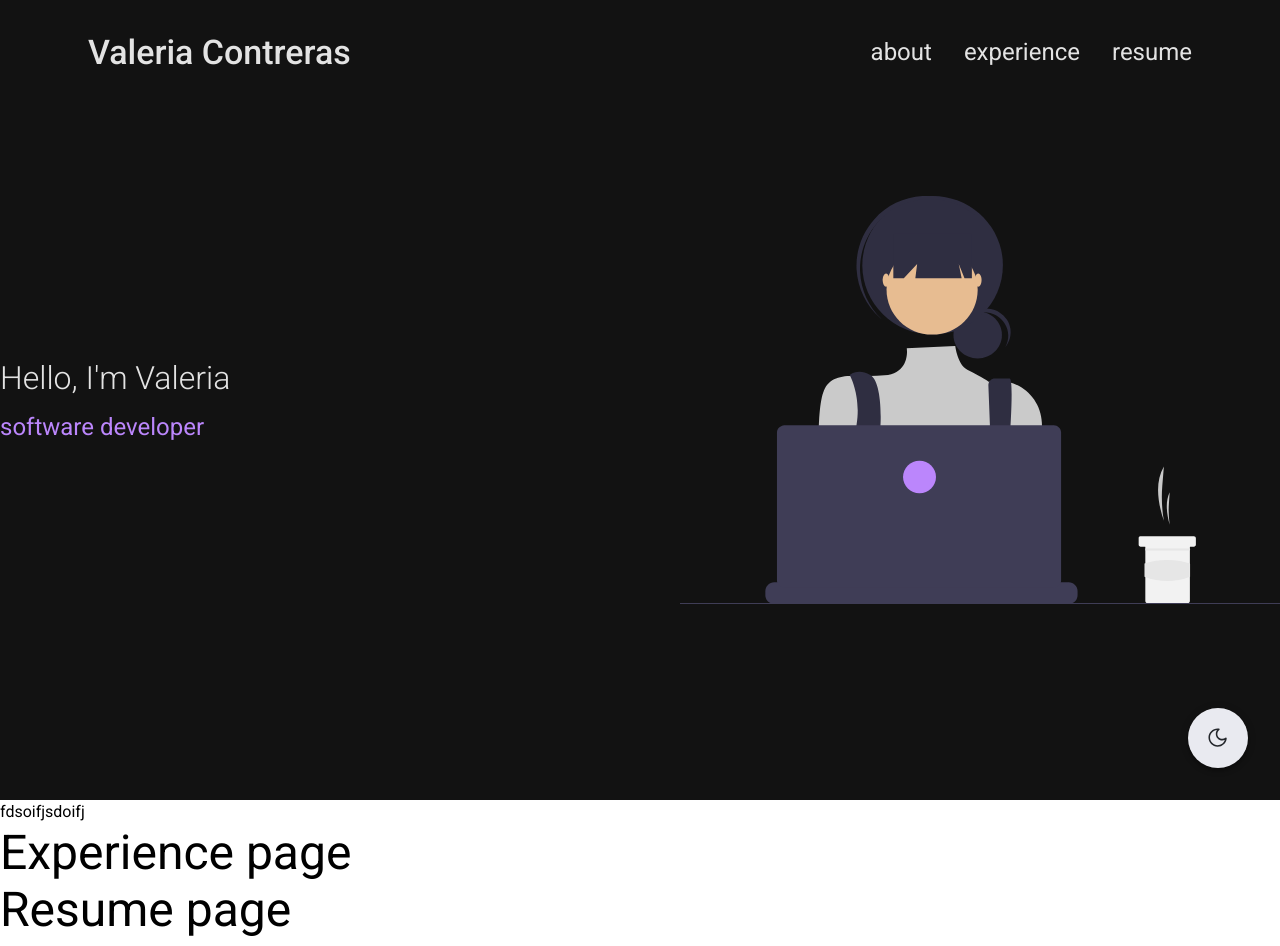
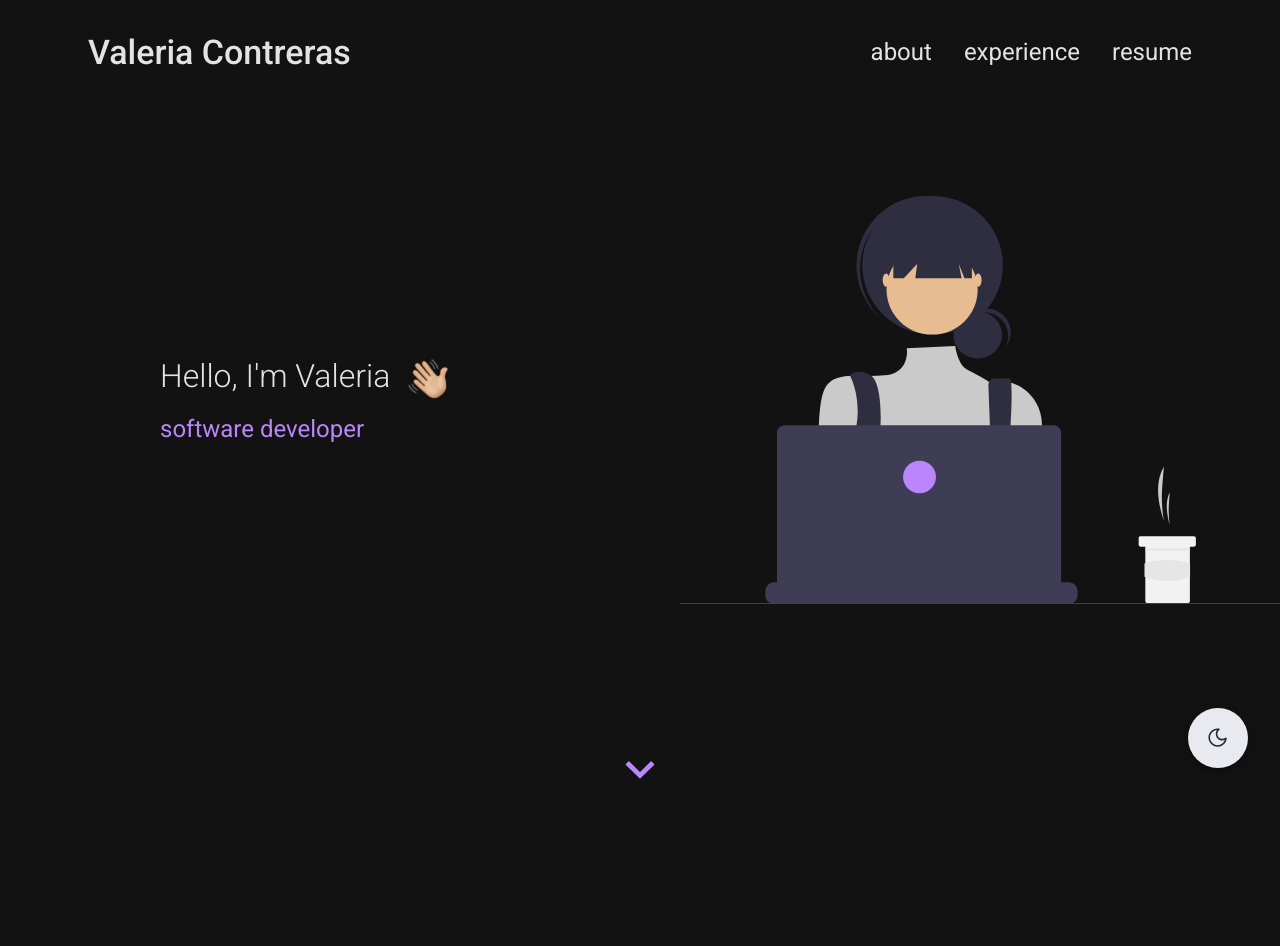
Before and after one commit to Valcon4717/Portfolio, a Next.js app in the folder portfolio/: page / in a window 1280 px wide. Shown: the top 946 px of the page. Built offline with nearby package versions, Linux system fonts and the light colour scheme.

Commit message:
Added navigation arrow and emoji

```diff
--- a/portfolio/components/about.tsx
+++ b/portfolio/components/about.tsx
@@ -1,13 +1,10 @@
 import React from 'react';
-// import styles from '@/styles/about.module.css';
-
-
-
+import styles from '@/styles/about.module.css';
 
 const About = (props: { theme:any }) => {
     return (
-      <div id="about" className={`${props.theme}`}>
-        fdsoifjsdoifj
+      <div id="about" className={`${styles.section} ${props.theme}`}>
+        About Page
       </div>
     );
 };
--- a/portfolio/components/home.tsx
+++ b/portfolio/components/home.tsx
@@ -3,6 +3,10 @@ import Image from 'next/image';
 import styles from '@/styles/home.module.css';
 import darkAvatar from "../public/Dark/Avatar.svg";
 import lightAvatar from "../public/Light/Avatar.svg";
+import wave from "../public/WaveHand.svg";
+import arrowDark from "../public/Dark/HomeDownArrow.svg";
+import arrowLight from "../public/Light/HomeDownArrow.svg";
+import Link from 'next/link';
 
 const Home = (props: { theme:any }) => {
     return (
@@ -10,7 +14,7 @@ const Home = (props: { theme:any }) => {
             <div className={styles.grid}>
                 <div className={styles.titleBlock}>
                     <div className={`${styles.title} ${'main-title'}`}>
-                        Hello, I&apos;m Valeria
+                        Hello, I&apos;m Valeria <Image src={wave} alt="wave" width={40} height={40} className={styles.emoji} />
                     </div>
                     <h5 className={styles.subtitle}>
                         software developer
@@ -24,6 +28,17 @@ const Home = (props: { theme:any }) => {
                     )}
                 </div>
             </div>
+            <div className={styles.navigation}>
+                {props.theme === "dark-mode" ? (
+                        <Link href="#about">
+                            <Image src={arrowDark} alt="downArrowDark icon" width={30} height={30}/>
+                        </Link>
+                        ) : (
+                        <Link href="#about">
+                            <Image src={arrowLight} alt="downArrowLight icon" width={30} height={30}/>
+                        </Link>
+                        )}
+            </div>
         </div>
     );
 };
--- /dev/null
+++ b/portfolio/styles/about.module.css
@@ -0,0 +1,7 @@
+.section {
+    min-height: 100vh;
+    display: grid;
+    place-items: center;
+    background-color: var(--background);
+    color: var(--on-background);
+}
--- a/portfolio/styles/globals.css
+++ b/portfolio/styles/globals.css
@@ -5,6 +5,7 @@
 
 body{
   font-family: 'Roboto', sans-serif;
+  scroll-behavior: smooth;
 }
 
 @layer base {
--- a/portfolio/styles/home.module.css
+++ b/portfolio/styles/home.module.css
@@ -11,6 +11,8 @@
     gap: 5rem;
     align-items: center;
     justify-content: center;
+    padding-left: 10rem;
+    padding-right: 10rem;
 }
 
 .personIcon {
@@ -37,3 +39,20 @@
     margin-top: 1rem;
     color: var(--primary);
 }
+
+.emoji {
+    display: inline-block;
+    vertical-align: middle;
+    margin-left: 10px;
+}
+
+.navigation {
+    display: flex;
+    justify-content: center;
+    align-items: center;
+    position: absolute;
+    bottom: 15px;
+    left: 0;
+    right: 0;
+    height: 30px;
+}
```
